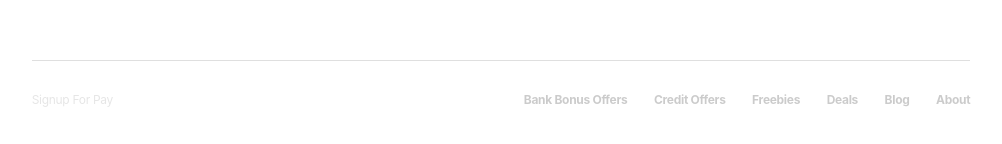
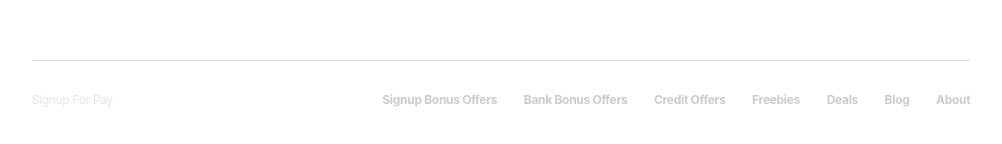
Before and after one commit to nickleeds/signupsforpay, a Jekyll site: the page built from index.html, in a window 1280 px wide. Shown: the part 773-917 px from the top of the page, without its empty margins (139-1141 px from the left). Built offline with Jekyll 4.4.1, drawn with Linux system fonts in a browser that asks for light colours; nearby versions of some CDN libraries.

Commit message:
Update footer.html

```diff
--- a/_includes/footer.html
+++ b/_includes/footer.html
@@ -3,6 +3,7 @@
     <h6 class="logotype f-xxs"><a class="op-5" href="/">Signup For Pay</a></h6>
 
     <ul class="f-xxs f-bold">
+        <li><a class="mr-3" href="/">Signup Bonus Offers</a></li>
       <li><a class="mr-3" href="/">Bank Bonus Offers</a></li>
       <li><a class="mr-3" href="#">Credit Offers</a></li>
       <li><a class="mr-3" href="/freebies">Freebies</a></li>
```
